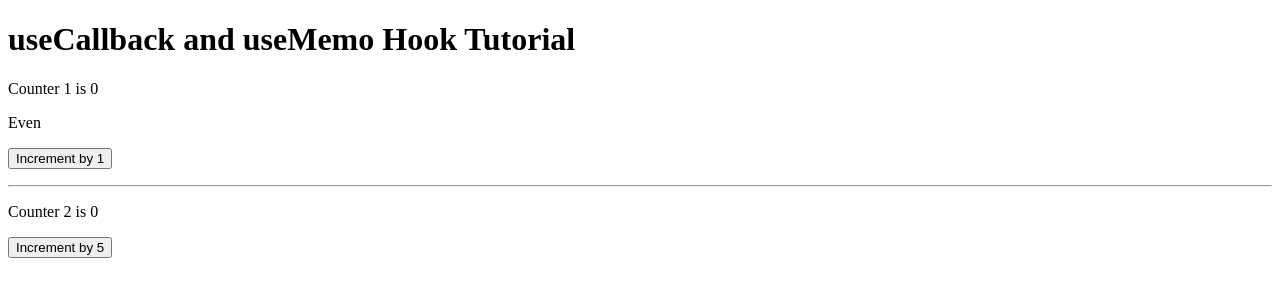
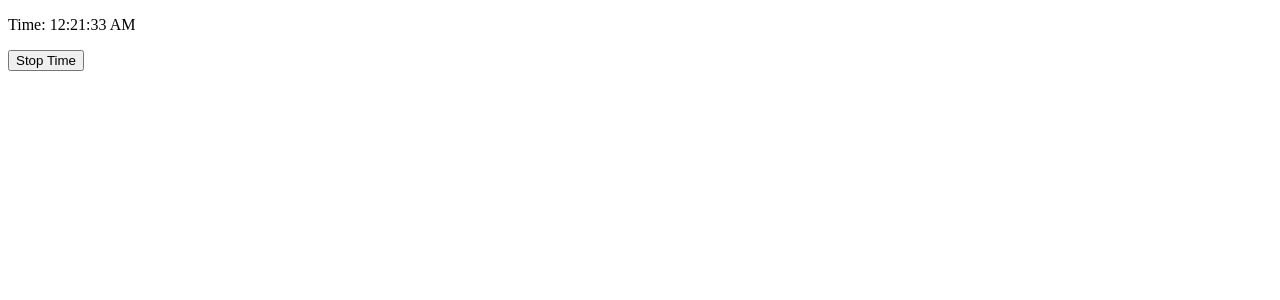
Before and after one commit to thisistanvir/React-with-LWS, a React (Vite) app: page / in a window 1280 px wide. Shown: the top 300 px of the page. Built offline with nearby package versions, Linux system fonts and the light colour scheme.

Commit message:
Done lesson 22 {useRef & forwardRef}

```diff
--- a/src/App.jsx
+++ b/src/App.jsx
@@ -1,40 +1,11 @@
+import Time from "./components/Time"
 
-import { useCallback, useMemo, useState } from "react";
-import Button from "./components/Button";
-import ShowCount from "./components/ShowCount";
-import Title from "./components/Title";
 
 function App() {
-  const [count1, setCount1] = useState(0);
-  const [count2, setCount2] = useState(0);
-
-  // useCallback for memorize function
-  const handleClickByOne = useCallback(() => {
-    setCount1((prevCount) => prevCount + 1)
-  }, []) //dependency
-
-  // useCallback for memorize function
-  const handleClickByFive = useCallback(() => {
-    setCount2((prevCount) => prevCount + 5)
-  }, []) //dependency
-
-  // useMemo for memorize function return value
-  const isEvenOdd = useMemo(() =>{
-    let i = 0;
-    while(i<1000000000) i += 1; //costly operation
-
-    return count1 % 2 === 0;
-  }, [count1]) // returning value dependency
 
   return (
     <div className="app">
-      <Title/>
-      <ShowCount count={count1} title="Counter 1"/>
-      <span>{isEvenOdd ? 'Even' : 'Odd'}</span>
-      <Button handleClick={handleClickByOne} >Increment by 1</Button>
-      <hr />
-      <ShowCount count={count2} title="Counter 2"/>
-      <Button handleClick={handleClickByFive} >Increment by 5</Button>
+      <Time/>
     </div>
   )
 
--- a/src/components/Button.jsx
+++ /dev/null
@@ -1,14 +0,0 @@
-import React from "react";
-
-function Button({handleClick, children}){
-  console.log(`Rendering button ${children}`)
-
-    return(
-      <p>
-        <button type="button" onClick={handleClick}>
-          {children}
-        </button>
-      </p>
-    )
-}
-export default React.memo(Button);
--- a/src/components/ShowCount.jsx
+++ /dev/null
@@ -1,12 +0,0 @@
-import React from "react";
-
-function ShowCount({count, title}){
-console.log(`Rendering ${title}...`)
-
-    return(
-      <p>
-        {title} is {count}
-      </p>
-    )
-}
-export default React.memo(ShowCount);
--- /dev/null
+++ b/src/components/Time.jsx
@@ -0,0 +1,28 @@
+import { useEffect, useRef, useState } from "react";
+
+function Time(){
+  const [time, setTime] = useState(new Date());
+
+  const buttonRef = useRef();
+
+  const tick = () =>{
+    setTime(new Date())
+  }
+
+  useEffect(()=>{
+  buttonRef.current = setInterval(tick, 1000);
+
+    // useEffect cleanup - stop the timer
+    return() => {
+      clearInterval(buttonRef.current)
+    }
+  },[])
+
+    return(
+      <div>
+        <p>Time: {time.toLocaleTimeString()}</p>
+        <p><button type="button" onClick={()=> clearInterval(buttonRef.current)}>Stop Time</button></p>
+      </div>
+    )
+}
+export default Time;
--- a/src/components/Title.jsx
+++ /dev/null
@@ -1,10 +0,0 @@
-import React from "react";
-
-function Title(){
-  console.log("Rendering Title....");
-
-    return(
-      <h1>useCallback and useMemo Hook Tutorial</h1>
-    )
-}
-export default React.memo(Title);
```
Also changed, not shown: src/components/Form.jsx (added, +18 -0 lines), src/components/Input.jsx (added, +13 -0 lines).
